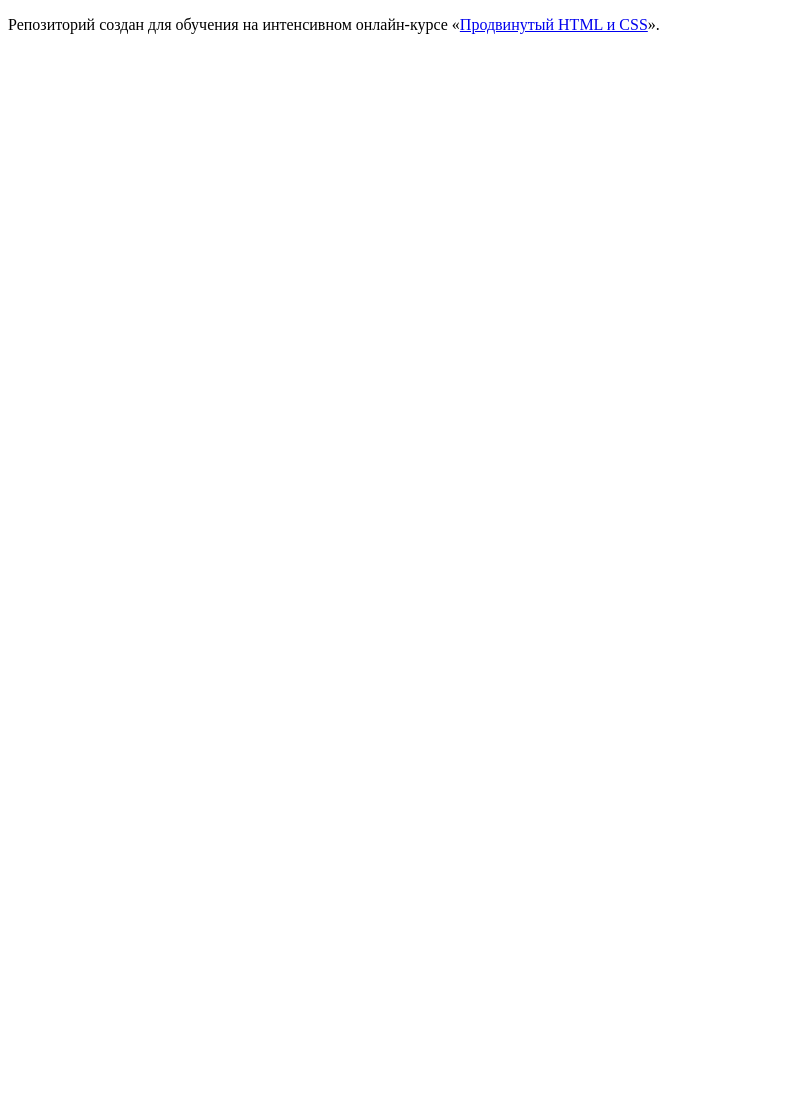
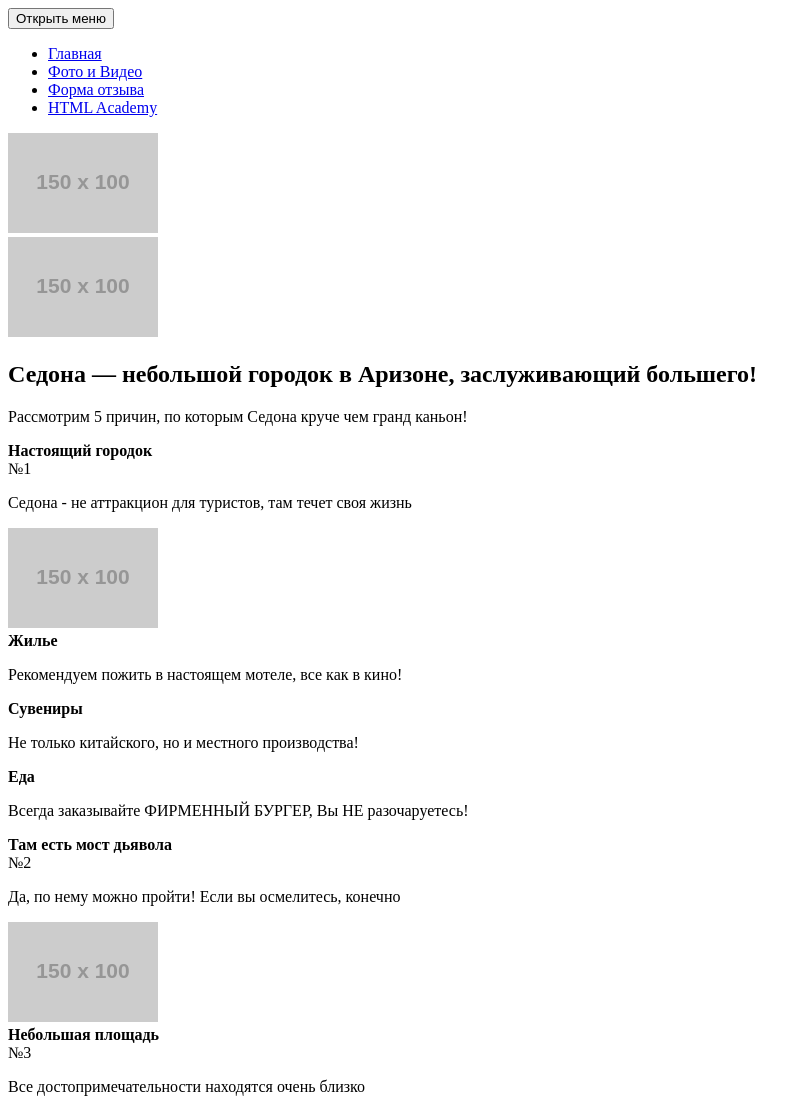
Before and after one commit to EvgeniyaSelyunina/110039-sedona, a website: page index.html in a window 1280 px wide. Shown: the top 1099 px of the page, without its empty margins (0-810 px from the left). Before the commit the page ends 800 px from the top, so only its background shows below. Drawn offline with Linux system fonts and the light colour scheme; placeholder pictures from the web are drawn by us.

Commit message:
Верстка главной страницы

```diff
--- a/index.html
+++ b/index.html
@@ -3,10 +3,100 @@
   <head>
     <meta charset="utf-8">
     <title>HTML Academy: Седона</title>
+    <link href="" rel="stylesheet">
   </head>
   <body>
-
-    <p>Репозиторий создан для обучения на интенсивном онлайн‑курсе «<a href="https://htmlacademy.ru/intensive/adaptive">Продвинутый HTML и CSS</a>».</p>
-
+    <div class="container">
+      <header class="page-header">
+        <button class="hamburger" type="button">Открыть меню</button>
+        <nav class="menu">
+          <ul class="menu__list">
+            <li class="menu-item"><a href="#" class="menu__link--active">Главная</a></li>
+            <li class="menu-item"><a href="#" class="menu__link">Фото и Видео</a></li>
+            <li class="menu-item"><a href="#" class="menu__link">Форма отзыва</a></li>
+            <li class="menu-item"><a href="#" class="menu__link">HTML Academy</a></li>
+          </ul>
+        </nav>
+        <div class="logo">
+          <a href="#" class="logo__link">
+            <img class="logo__picture" src="http://placehold.it/150x100" alt="Седона" width="" height="">
+          </a>
+        </div>
+      </header>
+      <div class="promo">
+          <img class="promo__image" src="http://placehold.it/150x100" alt="Welcome Sedona" width="" height="">
+      </div>
+      <section class="advantages">
+        <div class="advantages__lead">
+          <h1 class="advantages__title">Седона — небольшой городок в Аризоне, заслуживающий большего!</h1>
+          <p class="advantages__text">Рассмотрим 5 причин, по которым Седона круче чем гранд каньон!</p>
+        </div>
+        <div class="advantage">
+          <b class="advantage__title">Настоящий городок</b>
+          <div class="advantage__number">№1</div>
+          <p class="advantage__description">Седона - не аттракцион для туристов, там течет своя жизнь</p>
+        </div>
+        <div class="advantage-image">
+          <img class="advantage-image__picture" src="http://placehold.it/150x100" alt="Городок" width="" height="">
+        </div>
+        <div class="advantage-icon">
+          <b class="advantage-icon__title">Жилье</b>
+          <p class="advantage-icon__description">Рекомендуем пожить в настоящем мотеле, все как в кино!</p>
+        </div>
+        <div class="advantage-icon">
+          <b class="advantage-icon__title">Сувениры</b>
+          <p class="advantage-icon__description">Не только китайского, но и местного производства!</p>
+        </div>
+        <div class="advantage-icon">
+          <b class="advantage-icon__title">Еда</b>
+          <p class="advantage-icon__description">Всегда заказывайте ФИРМЕННЫЙ БУРГЕР, Вы НЕ разочаруетесь!</p>
+        </div>
+        <div class="advantage">
+          <b class="advantage__title">Там есть мост дьявола</b>
+          <div class="advantage__number">№2</div>
+          <p class="advantage__description">Да, по нему можно пройти! Если вы осмелитесь, конечно</p>
+        </div>
+        <div class="advantage-image">
+          <img class="advantage-image__picture" src="http://placehold.it/150x100" alt="Каньон" width="" height="">
+        </div>
+        <div class="advantage">
+          <b class="advantage__title">Небольшая площадь</b>
+          <div class="advantage__number">№3</div>
+          <p class="advantage__description">Все достопримечательности находятся очень близко</p>
+        </div>
+        <div class="advantage">
+          <b class="advantage__title">Красивая дорога</b>
+          <div class="advantage__number">№4</div>
+          <p class="advantage__description">Ехать в Седону из Лас-Вегаса совсем не скучно!</p>
+        </div>
+        <div class="advantage">
+          <b class="advantage__title">Мало туристов</b>
+          <div class="advantage__number">№5</div>
+          <p class="advantage__description">Большинство едет в гранд каньон и толпится там</p>
+        </div>
+      </section>
+      <div class="search-hotel">
+        <h2 class="search-hotel__title">Заинтересовались?</h2>
+        <p class="search-hotel__description">Укажите предполагаемые даты поездки, и мы покажем вам лучшие предложения гостиниц в седоне</p>
+        <a href="#" class="btn">Найти гостиницу</a>
+      </div>
+      <div class="map">
+        <div></div>
+      </div>
+      <footer class="page-footer">
+        <div class="tag">#visitsedona</div>
+        <div class="social">
+            <a class="social__btn" href="#">Twitter</a>
+            <a class="social__btn" href="#">Facebook</a>
+            <a class="social__btn" href="#">YouTube</a>
+        </div>
+        <div class="copyright">
+          <p class="copyright__text">Разработано</p>
+          <a class="copyright__link" href="https://htmlacademy.ru/">
+            <img class="copyright__logo" src="http://placehold.it/150x100" alt="HTML Academy" width="" height="">
+          </a>
+        </div>
+      </footer>
+    </div>
   </body>
 </html>
```
